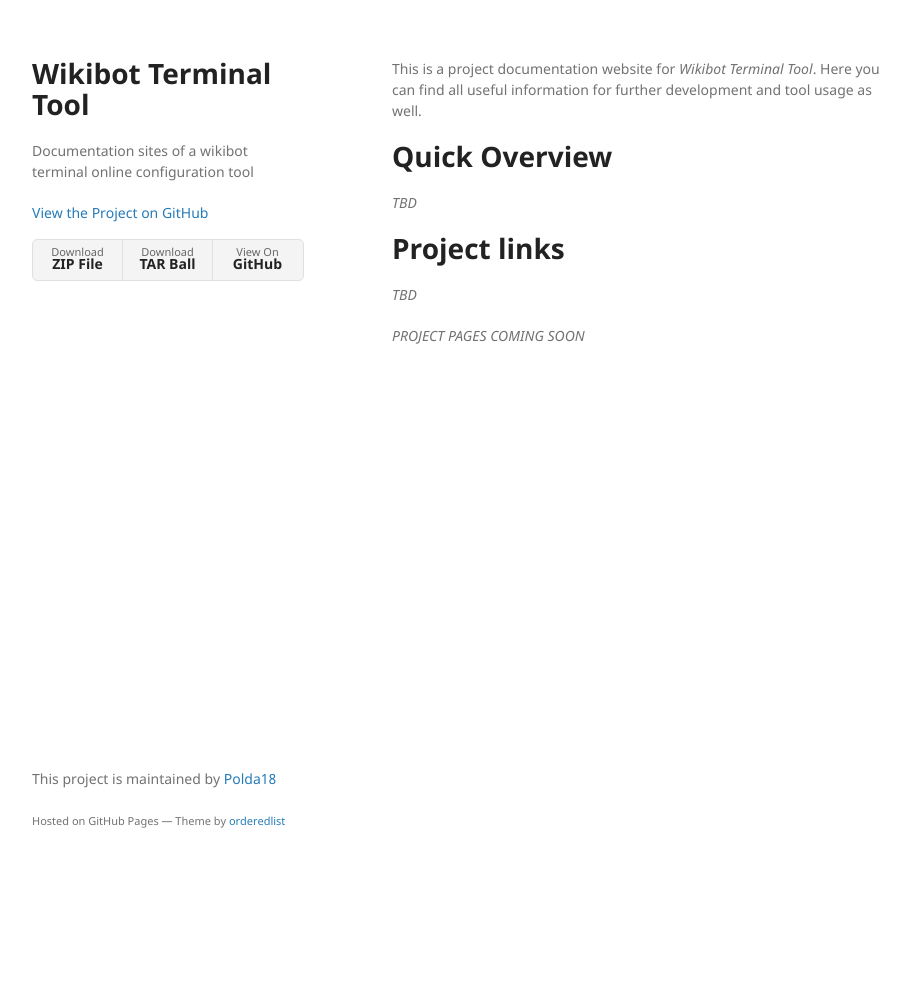
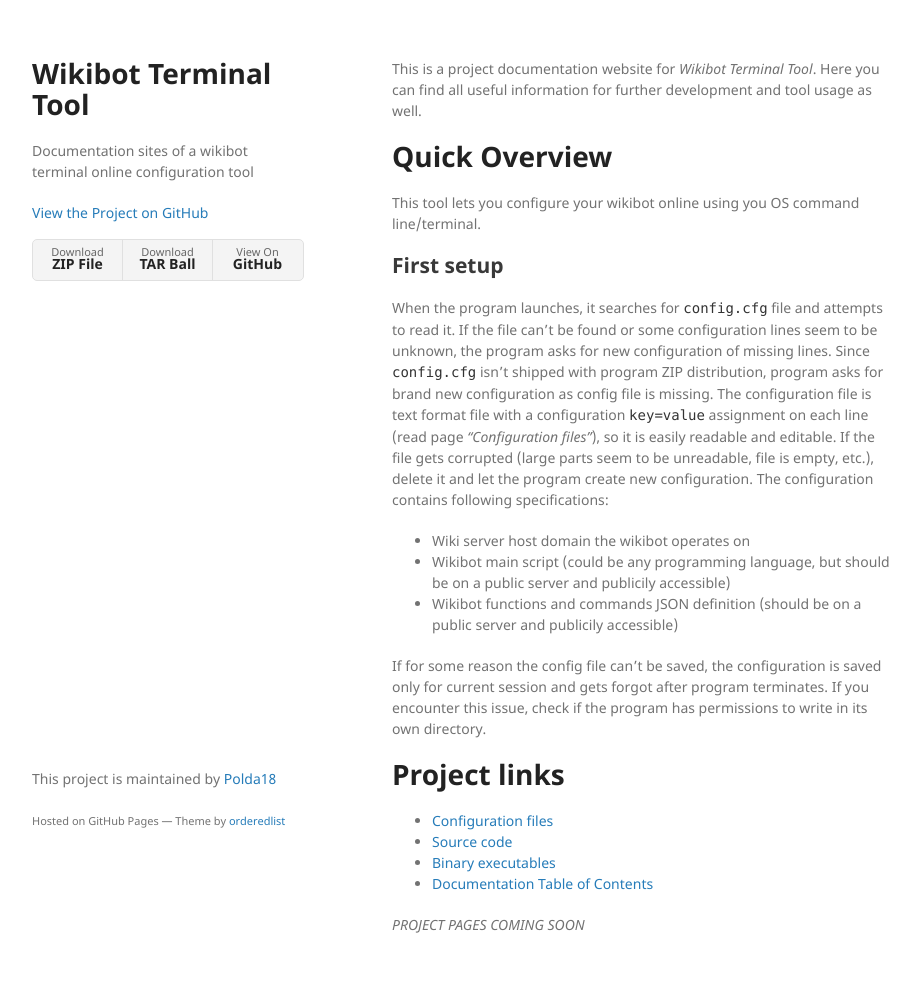
Before and after one commit to Polda18/Wikibot-Terminal-Tool, a Jekyll site: the page built from docs/index.md, in a window 1280 px wide. Shown: the whole page, without its empty margins (178-1098 px from the left). Built offline with Jekyll 4.4.1, drawn with Linux system fonts in a browser that asks for light colours; before the commit the page ends 900 px from its top, so only the background shows below that.

Commit message:
Update index.md
Structure expansion

```diff
--- a/docs/index.md
+++ b/docs/index.md
@@ -5,9 +5,20 @@
 This is a project documentation website for _Wikibot Terminal Tool_. Here you can find all useful information for further development and tool usage as well.
 
 # [](#quick)Quick Overview
-_TBD_
+This tool lets you configure your wikibot online using you OS command line/terminal.
+
+## First setup
+When the program launches, it searches for `config.cfg` file and attempts to read it. If the file can't be found or some configuration lines seem to be unknown, the program asks for new configuration of missing lines. Since `config.cfg` isn't shipped with program ZIP distribution, program asks for brand new configuration as config file is missing. The configuration file is text format file with a configuration `key=value` assignment on each line (read page _“Configuration files”_), so it is easily readable and editable. If the file gets corrupted (large parts seem to be unreadable, file is empty, etc.), delete it and let the program create new configuration. The configuration contains following specifications:
+* Wiki server host domain the wikibot operates on
+* Wikibot main script (could be any programming language, but should be on a public server and publicily accessible)
+* Wikibot functions and commands JSON definition (should be on a public server and publicily accessible)
+
+If for some reason the config file can't be saved, the configuration is saved only for current session and gets forgot after program terminates. If you encounter this issue, check if the program has permissions to write in its own directory.
 
 # [](#links)Project links
-_TBD_
+* [Configuration files](config_files)
+* [Source code](source)
+* [Binary executables](binaries)
+* [Documentation Table of Contents](toc)
 
 _PROJECT PAGES COMING SOON_
```
